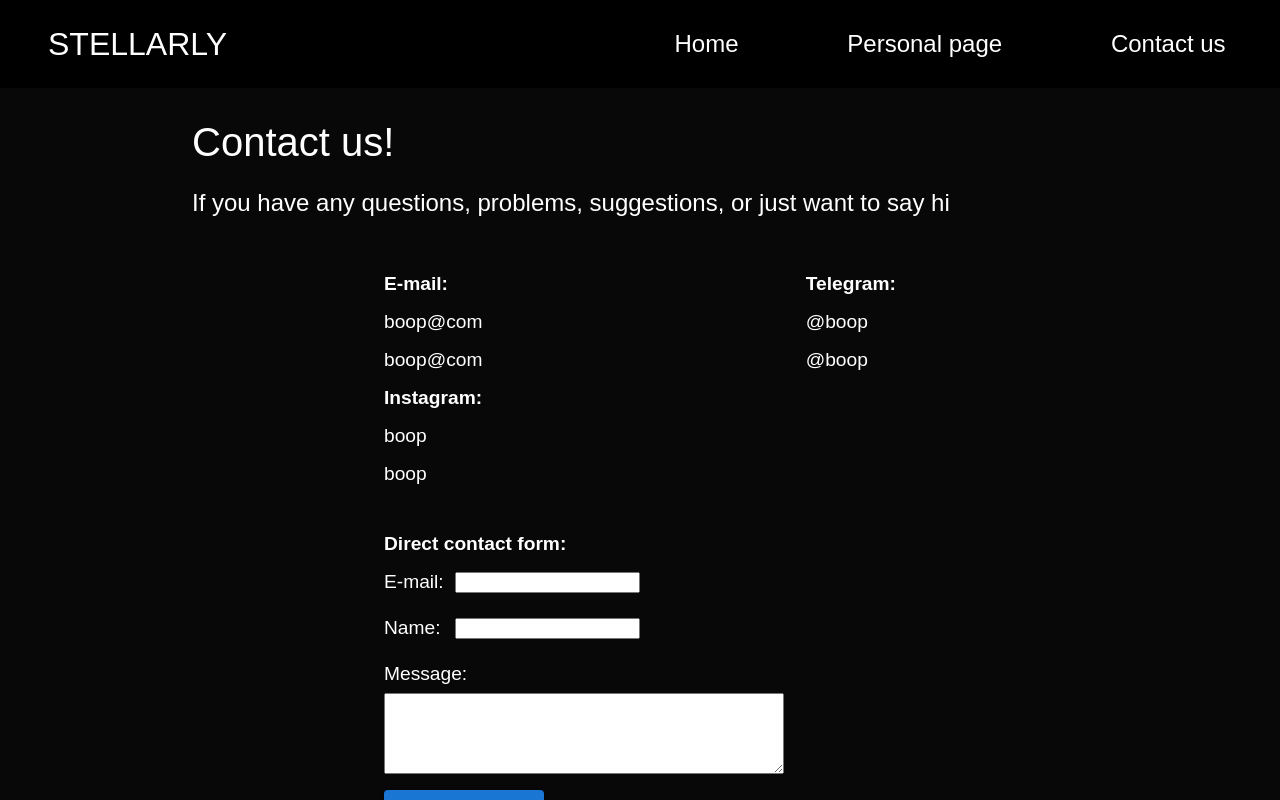
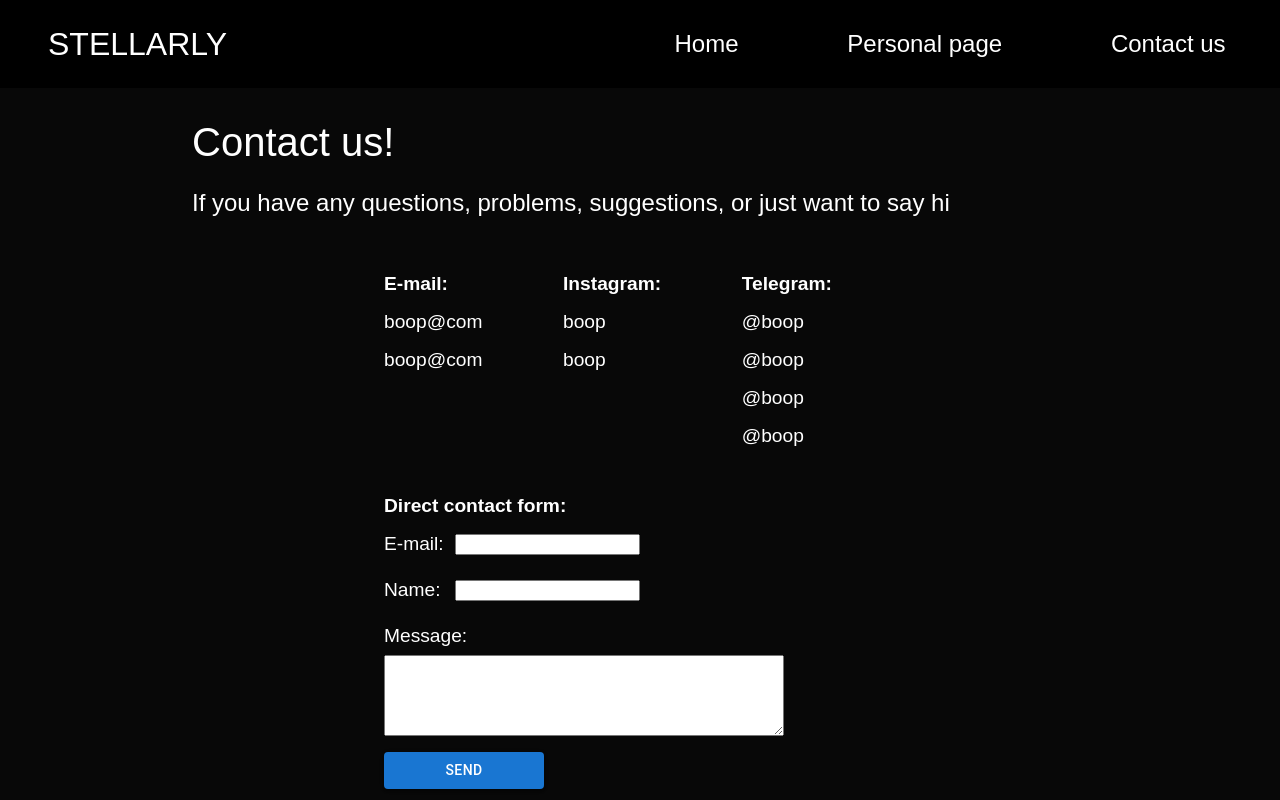
Before and after one commit to RestingState/stellarly-front-end, a React (Create React App) app: page /contact in a window 1280 px wide. Shown: the top 800 px of the page. Built offline with nearby package versions, Linux system fonts and the light colour scheme; no server answers.

Commit message:
minor fixes

```diff
--- a/src/components/ContactUsSection/SocialMedia/SocialMedia.styles.tsx
+++ b/src/components/ContactUsSection/SocialMedia/SocialMedia.styles.tsx
@@ -4,18 +4,16 @@ export const Wrapper = styled.div`
   padding-top: 2rem;
   display: flex;
   justify-content: space-between;
+  flex-wrap: wrap;
 
   @media (max-width: 40rem) {
     padding-top: 1rem;
-    flex-direction: column;
-    align-items: center;
+    display: block;
   }
 `;
 
-export const Column = styled.div``;
-
 export const SocailMediaContainer = styled.div`
-  padding-bottom: 1rem;
+  padding: 0 4rem 1rem 0;
 `;
 
 export const Title = styled.div`
@@ -31,7 +29,7 @@ export const Account = styled.div`
   font-size: var(--fontMedSmall);
   padding-top: 1rem;
 
-  @media (max-width: 45rem) {
+  @media (max-width: 40rem) {
     font-size: var(--fontSmall);
   }
 `;
--- a/src/components/ContactUsSection/SocialMedia/index.tsx
+++ b/src/components/ContactUsSection/SocialMedia/index.tsx
@@ -2,7 +2,6 @@ import { FC, useState } from 'react';
 // Styles
 import {
   Wrapper,
-  Column,
   SocailMediaContainer,
   Title,
   Account
@@ -30,12 +29,13 @@ const SocialMedia: FC = () => {
   ]);
   const [telegrams, setTelegrams] = useState<ITelegram[]>([
     { id: 1, name: '@boop' },
-    { id: 2, name: '@boop' }
+    { id: 2, name: '@boop' },
+    { id: 3, name: '@boop' },
+    { id: 4, name: '@boop' }
   ]);
 
   return (
     <Wrapper>
-      <Column>
       <SocailMediaContainer>
         <Title>E-mail:</Title>
         {emails?.map((email) => (
@@ -48,15 +48,12 @@ const SocialMedia: FC = () => {
           <Account key={instagram.id}>{instagram.name}</Account>
         ))}
       </SocailMediaContainer>
-      </Column>
-      <Column>
       <SocailMediaContainer>
         <Title>Telegram:</Title>
         {telegrams?.map((telegram) => (
           <Account key={telegram.id}>{telegram.name}</Account>
         ))}
       </SocailMediaContainer>
-      </Column>
     </Wrapper>
   );
 };
--- a/src/components/Footer/Footer.styles.tsx
+++ b/src/components/Footer/Footer.styles.tsx
@@ -25,7 +25,7 @@ export const Wrapper = styled.div`
   }
 
   @media (max-width: 60em) {
-    font-size: var(--fontSmall);
+    font-size: var(--fontVerySmall);
 
     ul {
       justify-content: normal;
@@ -47,5 +47,6 @@ export const CopyrightSign = styled.div`
 
   @media (max-width: 60em) {
     padding: 1rem 0;
+    font-size: var(--fontVerySmall);
   }
 `;
--- a/src/helpers/moon.ts
+++ b/src/helpers/moon.ts
@@ -18,7 +18,7 @@ import {
 
 function renderMoon(params: ISkyViewParams) {
   const { s_gamma, s_theta, v_gamma, v_theta } = transformIntoRadians(
-    params.moon!.coordinates,
+    params.moon.coordinates,
     params.gamma,
     params.theta
   );
@@ -28,8 +28,8 @@ function renderMoon(params: ISkyViewParams) {
 function getMoonCoordinates(moon: IMoonServer): IMoonCoordinates {
   // if (!moon) return {};
 
-  let right_ascension: string | number = moon.coordinates!.ra;
-  let declination: string | number = moon.coordinates!.dec;
+  let right_ascension: string | number = moon.coordinates.ra;
+  let declination: string | number = moon.coordinates.dec;
   // RIGHT ASCENSION CONVERSION
   // Get right ascension parameters(hour, minutes, second)
   // from moon field and convert them to float
@@ -89,7 +89,7 @@ function getMoonCoordinates(moon: IMoonServer): IMoonCoordinates {
 function getMoonRadius(moon: IMoonServer): IMoonRadius {
   // if (!moon) return {};
 
-  const moonRadius: IMoonRadius = { radius: moon.information!.visual_mag };
+  const moonRadius: IMoonRadius = { radius: moon.information.visual_mag };
   return moonRadius;
 }
 
```
Lines whose indentation alone changed are shown as unchanged.
